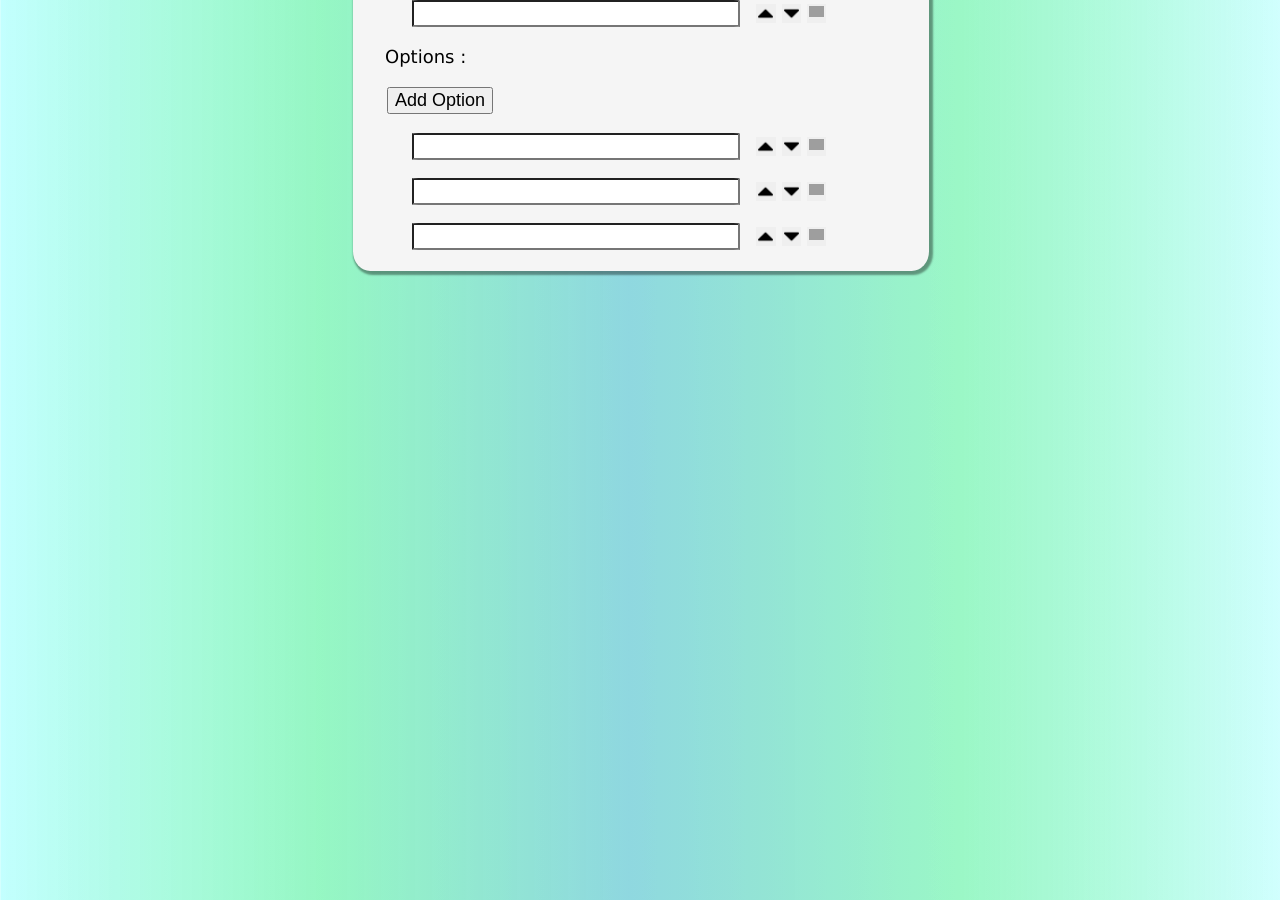
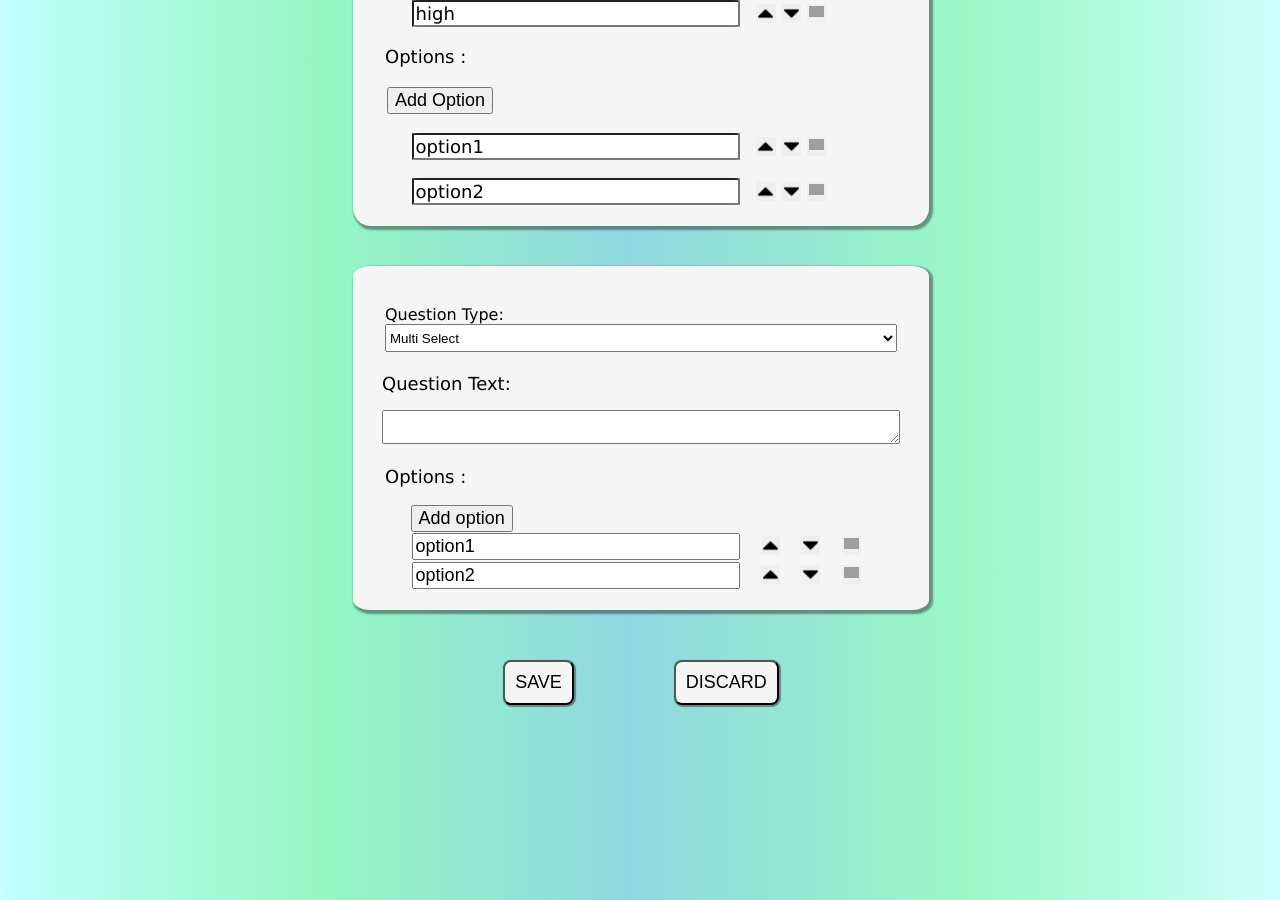
Before and after one commit to Rito2323/SSD-project-Team7, a React (Create React App) app in the folder survey-builder-frontend/: page / in a window 1280 px wide. Shown: the part 700-1600 px from the top of the page. Built offline with nearby package versions, Linux system fonts and the light colour scheme; grey boxes are pictures that could not be loaded.

Commit message:
Reading wuestion data from json into the UI.

```diff
--- a/survey-builder-frontend/src/App.css
+++ b/survey-builder-frontend/src/App.css
@@ -107,7 +107,7 @@ button:hover {
   margin: 50px
 }
 
-.MatrixLikert {
+.MatrixLikert, .MultiSelectEdit {
   width:fit-content;
   margin-left: auto;
   margin-right: auto;
@@ -163,6 +163,14 @@ button:hover {
   color: white;
 }
 
+.SaveButton, .DiscardButton {
+  margin: 50px;
+  padding: 10px;
+  border-radius: 8px;
+  box-shadow: 1px 1px 1px 1px rgba(0, 0, 0, 0.384);
+  background-color: whitesmoke;
+}
+
 .App-link {
   color: #61dafb;
 }
--- a/survey-builder-frontend/src/components/SurveyBuilder/Questions/MatrixLikertEdit.js
+++ b/survey-builder-frontend/src/components/SurveyBuilder/Questions/MatrixLikertEdit.js
@@ -19,15 +19,35 @@ import ChangeableList from './QuestionUtilities/ChangeableList';
 */
 
 function MatrixLikertEdit(props) {
-  const [scalesState, setScales] = useState(["","",""]);
-  const [optionsState, setOptions] = useState(["","",""]);
+  var initialQuestionText = "";
+  var initialScales = ["","",""];
+  var initialOptions = ["","",""];
+
+  if(props["Options"] && props["Options"].length > 0) {
+    initialScales = [];
+    for(var i = 0; i < props["Options"][0]["levels"].length; i++) {
+      initialScales.push(props["Options"][0]["levels"][i]);//checking needed
+    }
+
+    initialOptions = [];
+    for(var i = 0; i < props["Options"].length; i++) {
+        initialOptions.push(props["Options"][i]["name"]);
+    }
+  }
+
+  if(props["QuestionText"]) {
+    initialQuestionText = props["QuestionText"];
+  }
+
+  const [scalesState, setScales] = useState(initialScales);
+  const [optionsState, setOptions] = useState(initialOptions);
 
   return (
     <div className="MatrixLikert">
         <br/>
         <label className="QuestionEditContentItem">Question Text:</label>
         <br/>
-        <textarea className="QuestionEditContentItem"/>
+        <textarea className="QuestionEditContentItem" value={initialQuestionText}/>
         <br/>
         <ChangeableList
             title="Scale for each option : "
--- a/survey-builder-frontend/src/components/SurveyBuilder/Questions/MultiSelectEdit.js
+++ b/survey-builder-frontend/src/components/SurveyBuilder/Questions/MultiSelectEdit.js
@@ -1,4 +1,5 @@
 import React, { useState } from 'react';
+import ChangeableList from './QuestionUtilities/ChangeableList';
 import '../../../App.css';
 
 /**
@@ -18,13 +19,31 @@ import '../../../App.css';
 */
 
 function MultiSelectEdit(props) {
+  var initialQuestionText = "";
+  var initialOptions = ["","",""];
+
+  if(props["Options"] && props["Options"].length > 0) {
+    initialOptions = [];
+    for(var i = 0; i < props["Options"].length; i++) {
+        initialOptions.push(props["Options"][i]["name"]);
+    }
+  }
+  const [optionsState, setOptions] = useState(initialOptions);
   return (
     <div className="MultiSelectEdit">
-        <p>Multi Select</p>
-        <label class="leftmargin">Question Text:</label>
-        <input></input>
         <br/>
-        <textarea/>
+        <label className="QuestionEditContentItem">Question Text:</label>
+        <br/>
+        <textarea className="QuestionEditContentItem" value={initialQuestionText}/>
+        <br/>
+        <ChangeableList
+            title="Options : "
+            addButtonTitle="Add option"
+            list={optionsState}
+            updateList={(list)=>{
+              setOptions([...list]);
+            }}
+        />
     </div>
   );
 }
--- a/survey-builder-frontend/src/components/SurveyBuilder/Questions/QuestionEditListBlock.js
+++ b/survey-builder-frontend/src/components/SurveyBuilder/Questions/QuestionEditListBlock.js
@@ -22,7 +22,7 @@ import QuestionEdit from './QuestionEdit';
 */
 
 function QuestionEditListBlock(props) {
-  console.log(props);
+
   var no_of_questions = props.Questions.length;
   var questions = [];
   for (var i = 0; i < no_of_questions; i++) {
--- a/survey-builder-frontend/src/components/SurveyBuilder/SurveyBuilder.js
+++ b/survey-builder-frontend/src/components/SurveyBuilder/SurveyBuilder.js
@@ -1,7 +1,6 @@
 import '../../App.css';
 import SurveyTitleBlock from './SurveyTitleBlock';
 import React, {useState} from "react";
-import MatrixLikertEdit from './Questions/MatrixLikertEdit';
 import QuestionEditListBlock from './Questions/QuestionEditListBlock';
 
 const getData = () => {
@@ -10,7 +9,7 @@ const getData = () => {
     {
       QuestionType: 4,  // Number: 1-Textbased, 2-Single, 3-Multi, 4-Matrix
       QuesionNo: 1, // Number
-      QuestionText: "", //string
+      QuestionText: "This is a dummy question", //string
       Options: [ // list of Option
           {
             name: "option1",
@@ -21,6 +20,21 @@ const getData = () => {
             levels: ["low", "mid", "high"]
           }
         ]
+      },
+      {
+        QuestionType: 3,  // Number: 1-Textbased, 2-Single, 3-Multi, 4-Matrix
+        QuesionNo: 1, // Number
+        QuestionText: "", //string
+        Options: [ // list of Option
+            {
+              name: "option1",
+              levels: ["low", "mid", "high"]
+            },
+            {
+              name: "option2",
+              levels: ["low", "mid", "high"]
+            }
+          ]
       }
   ]}
 }
@@ -34,7 +48,8 @@ function SurveyBuilder(props) {
           (e) => setValue(e.target.value)
         }/>
         <QuestionEditListBlock {...questionData}/>
-        {/* <MatrixLikertEdit/> */}
+        <button className="SaveButton">SAVE</button>
+        <button className="DiscardButton">DISCARD</button>
     </div>
   );
 }
```
